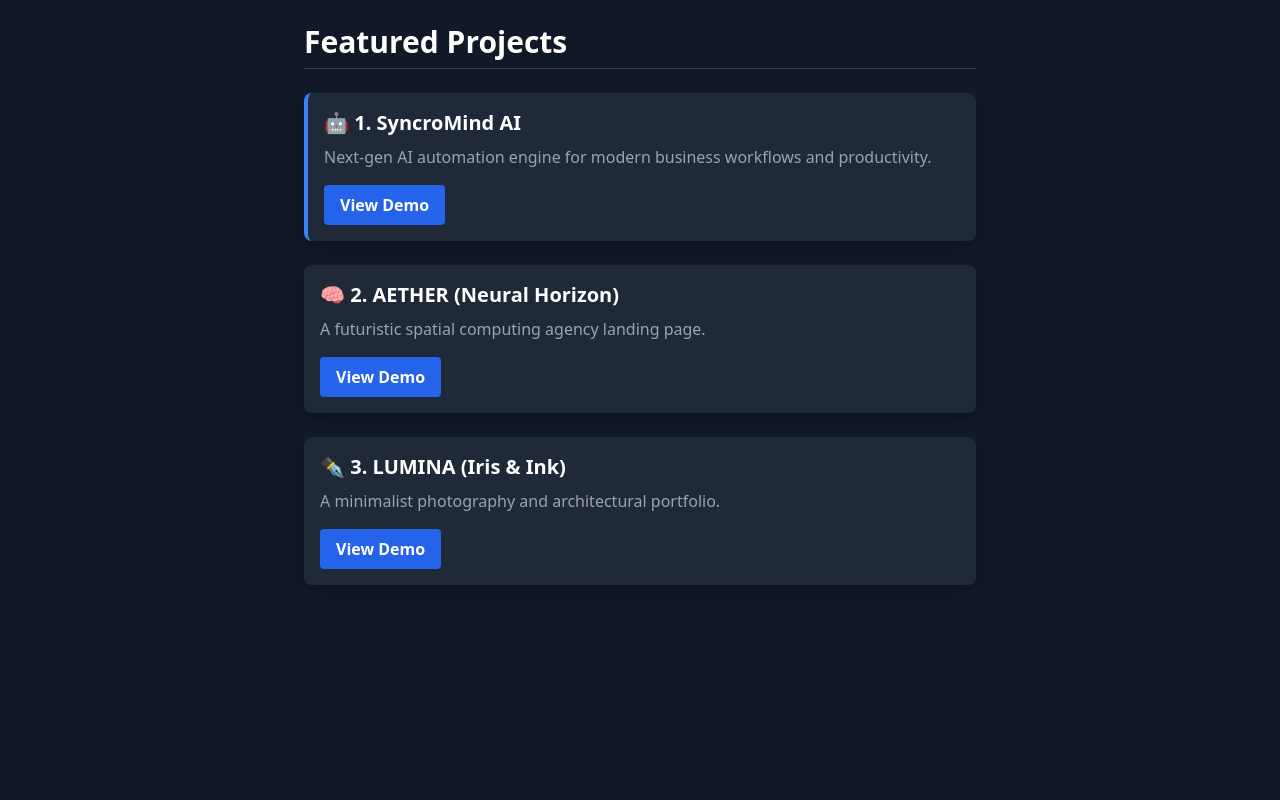
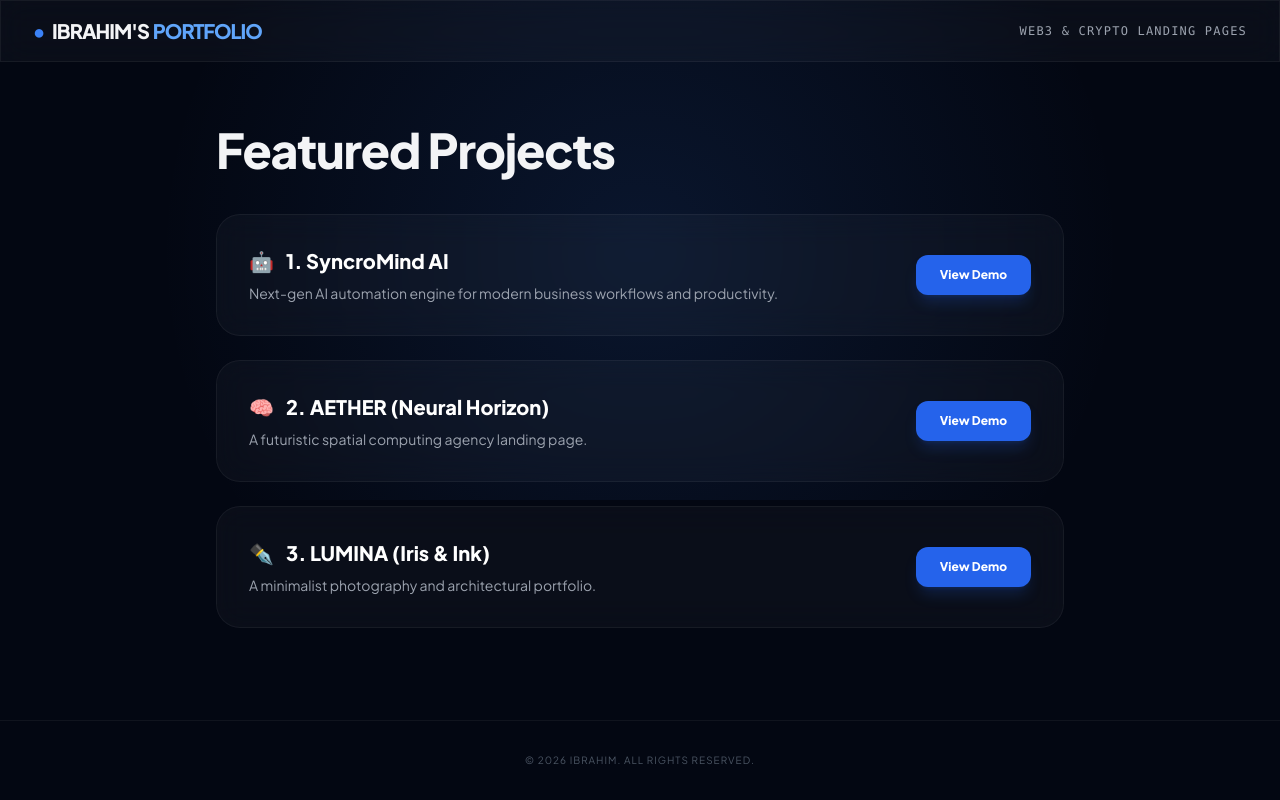
Before and after one commit to ibrahimk334433/Crypto-Web3-Landing-Pages, a plain HTML site: page index.html in a window 1280 px wide. Drawn offline with nearby package versions, Linux system fonts and the light colour scheme.

Commit message:
Update index.html

```diff
--- a/index.html
+++ b/index.html
@@ -1,34 +1,81 @@
 <!DOCTYPE html>
-<html lang="en">
+<html lang="en" class="scroll-smooth">
 <head>
     <meta charset="UTF-8">
     <meta name="viewport" content="width=device-width, initial-scale=1.0">
     <title>Ibrahim's Projects Portfolio</title>
     <script src="https://cdn.tailwindcss.com"></script>
+    <link href="https://fonts.googleapis.com/css2?family=Plus+Jakarta+Sans:wght@400;600;800&display=swap" rel="stylesheet">
+    <style>
+        body { background: #030712; color: #f3f4f6; font-family: 'Plus Jakarta Sans', sans-serif; }
+        .glass { background: rgba(255, 255, 255, 0.03); backdrop-filter: blur(15px); border: 1px solid rgba(255, 255, 255, 0.08); }
+        .gradient-brand { background: linear-gradient(135deg, #3b82f6, #8b5cf6); -webkit-background-clip: text; -webkit-text-fill-color: transparent; }
+        .hero-glow { position: absolute; top: 0; left: 50%; transform: translateX(-50%); width: 100%; height: 500px; background: radial-gradient(circle at center, rgba(59, 130, 246, 0.12) 0%, transparent 70%); z-index: -1; }
+    </style>
 </head>
-<body class="bg-gray-900 text-white font-sans p-6">
-    <div class="max-w-2xl mx-auto">
-        <h1 class="text-3xl font-bold mb-6 border-b border-gray-700 pb-2">Featured Projects</h1>
+<body class="overflow-x-hidden min-h-screen flex flex-col justify-between">
+
+    <div class="hero-glow"></div>
+
+    <!-- Header / Navbar -->
+    <header class="w-full glass border-b border-white/5 px-8 py-4 flex justify-between items-center">
+        <div class="text-xl font-black tracking-tighter uppercase flex items-center">
+            <span class="text-blue-500 mr-2">●</span> Ibrahim's <span class="text-blue-400 ml-1">Portfolio</span>
+        </div>
+        <div class="text-xs font-mono text-gray-400 uppercase tracking-widest">
+            Web3 & Crypto Landing Pages
+        </div>
+    </header>
+
+    <!-- Main Content -->
+    <main class="max-w-4xl mx-auto px-6 py-16 w-full flex-1">
+        <h1 class="text-3xl md:text-5xl font-black mb-10 tracking-tight">Featured Projects</h1>
 
         <div class="space-y-6">
-            <div class="p-4 bg-gray-800 rounded-lg shadow-lg border-l-4 border-blue-500">
-                <h3 class="text-xl font-semibold mb-2">🤖 1. SyncroMind AI</h3>
-                <p class="text-gray-400 mb-4">Next-gen AI automation engine for modern business workflows and productivity.</p>
-                <a href="AI-Automation-Dashboard.html" class="inline-block bg-blue-600 hover:bg-blue-700 text-white font-bold py-2 px-4 rounded transition">View Demo</a>
+
+            <!-- Project 1: SyncroMind AI -->
+            <div class="glass p-8 rounded-3xl border border-white/5 hover:border-blue-500/30 transition-all flex flex-col md:flex-row justify-between items-start md:items-center gap-6">
+                <div>
+                    <div class="flex items-center space-x-3 mb-2">
+                        <span class="text-xl">🤖</span>
+                        <h2 class="text-xl font-bold text-white">1. SyncroMind AI</h2>
+                    </div>
+                    <p class="text-gray-400 text-sm max-w-xl">Next-gen AI automation engine for modern business workflows and productivity.</p>
+                </div>
+                <a href="AI-Automation-Dashboard.html" class="bg-blue-600 hover:bg-blue-500 text-white font-bold px-6 py-3 rounded-xl text-xs transition-all shadow-lg shadow-blue-600/20 whitespace-nowrap">View Demo</a>
             </div>
 
-            <div class="p-4 bg-gray-800 rounded-lg shadow-lg">
-                <h3 class="text-xl font-semibold mb-2">🧠 2. AETHER (Neural Horizon)</h3>
-                <p class="text-gray-400 mb-4">A futuristic spatial computing agency landing page.</p>
-                <a href="Neural%20Horizon.html" class="inline-block bg-blue-600 hover:bg-blue-700 text-white font-bold py-2 px-4 rounded transition">View Demo</a>
+            <!-- Project 2: AETHER (Neural Horizon) -->
+            <div class="glass p-8 rounded-3xl border border-white/5 hover:border-blue-500/30 transition-all flex flex-col md:flex-row justify-between items-start md:items-center gap-6">
+                <div>
+                    <div class="flex items-center space-x-3 mb-2">
+                        <span class="text-xl">🧠</span>
+                        <h2 class="text-xl font-bold text-white">2. AETHER (Neural Horizon)</h2>
+                    </div>
+                    <p class="text-gray-400 text-sm max-w-xl">A futuristic spatial computing agency landing page.</p>
+                </div>
+                <a href="https://ibrahimk334433.github.io/Crypto-Web3-Landing-Pages/Neural%20Horizon.html" target="_blank" class="bg-blue-600 hover:bg-blue-500 text-white font-bold px-6 py-3 rounded-xl text-xs transition-all shadow-lg shadow-blue-600/20 whitespace-nowrap">View Demo</a>
             </div>
 
-            <div class="p-4 bg-gray-800 rounded-lg shadow-lg">
-                <h3 class="text-xl font-semibold mb-2">✒️ 3. LUMINA (Iris & Ink)</h3>
-                <p class="text-gray-400 mb-4">A minimalist photography and architectural portfolio.</p>
-                <a href="Iris%20&%20Ink.html" class="inline-block bg-blue-600 hover:bg-blue-700 text-white font-bold py-2 px-4 rounded transition">View Demo</a>
+            <!-- Project 3: LUMINA (Iris & Ink) -->
+            <div class="glass p-8 rounded-3xl border border-white/5 hover:border-blue-500/30 transition-all flex flex-col md:flex-row justify-between items-start md:items-center gap-6">
+                <div>
+                    <div class="flex items-center space-x-3 mb-2">
+                        <span class="text-xl">✒️</span>
+                        <h2 class="text-xl font-bold text-white">3. LUMINA (Iris & Ink)</h2>
+                    </div>
+                    <p class="text-gray-400 text-sm max-w-xl">A minimalist photography and architectural portfolio.</p>
+                </div>
+                <a href="https://ibrahimk334433.github.io/Crypto-Web3-Landing-Pages/Iris%20&%20Ink.html" target="_blank" class="bg-blue-600 hover:bg-blue-500 text-white font-bold px-6 py-3 rounded-xl text-xs transition-all shadow-lg shadow-blue-600/20 whitespace-nowrap">View Demo</a>
             </div>
+
         </div>
-    </div>
+    </main>
+
+    <!-- Footer -->
+    <footer class="py-8 text-center text-gray-600 text-[10px] uppercase tracking-widest border-t border-white/5">
+        &copy; 2026 Ibrahim. All rights reserved.
+    </footer>
+
 </body>
 </html>
```
